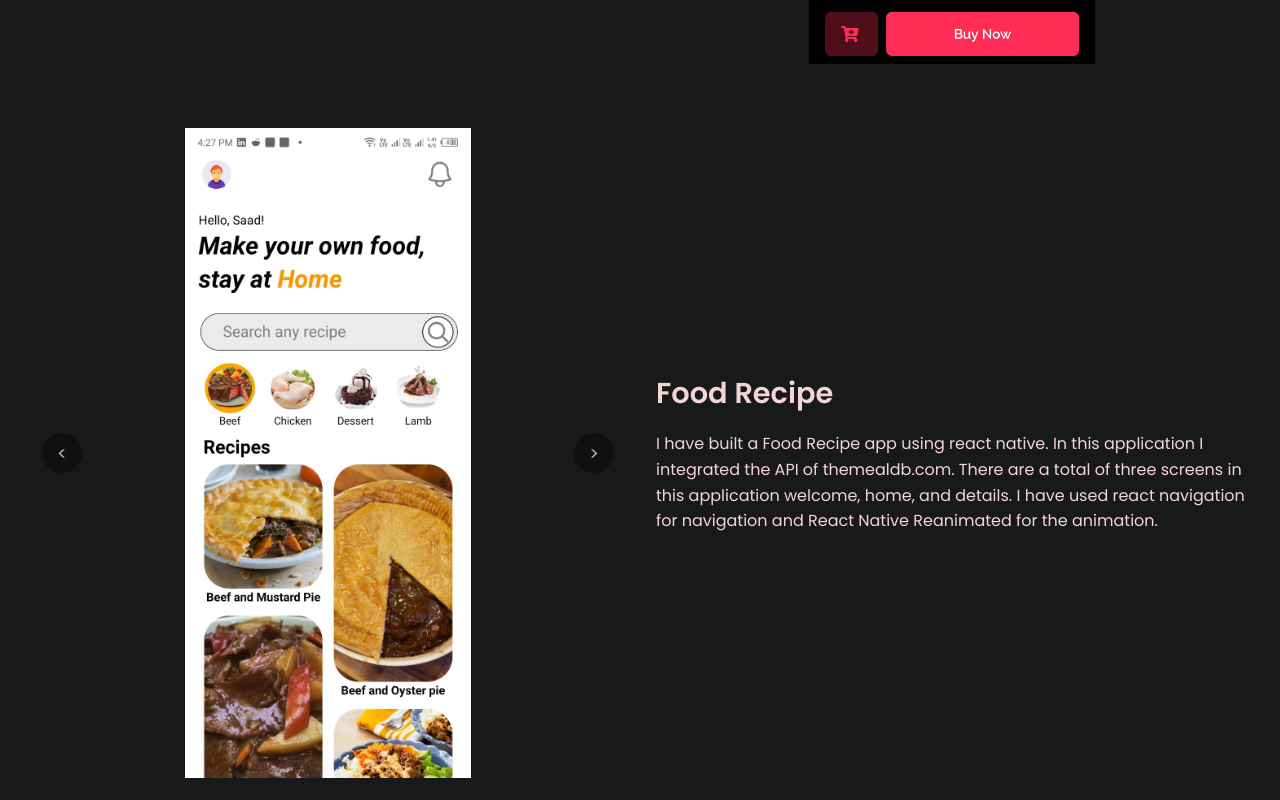
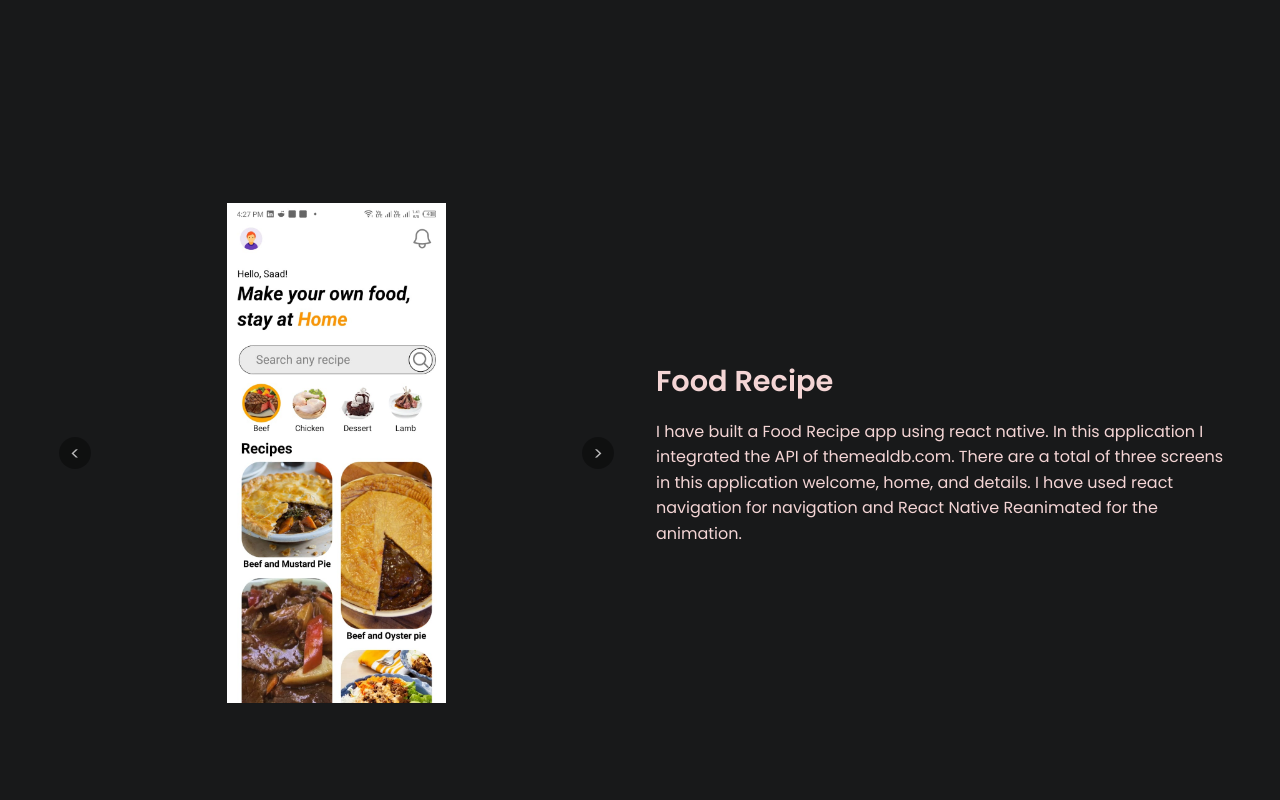
Before and after one commit to saadsultan7/Portfolio, a React (Vite) app: page / in a window 1280 px wide. Shown: the part 2540-3340 px from the top of the page. Built offline with nearby package versions, Linux system fonts and the light colour scheme.

Commit message:
pushed ::))

```diff
--- a/src/App.css
+++ b/src/App.css
@@ -6,8 +6,8 @@
   padding: 0;
   box-sizing: border-box;
   font-family: "Poppins", sans-serif;
-  transition: all 0.4s ease;
-  /* transition: color 0.4s ease, background-color 0.4s ease; */
+  /* transition: all 0.4s ease; */
+  transition: color 0.4s ease, background-color 0.4s ease;
 }
 
 :root {
@@ -253,22 +253,15 @@ body.dark .search-field i {
   color: var(--text-color);
 }
 
-
-
 .image-container {
-  width: 100%;
-  height: 100%;
+  width: 250px;
+  height: 500px;
   position: relative;
-
-  /* border-radius: 100%; */
-  /* margin-top: 40%; */
+  /* margin: 0; */
   overflow: hidden;
   display: flex;
   transition: transform 0.5s ease;
 }
-
-
-
 .image-container.flipping {
   animation: flip 0.5s ease-in-out;
 }
@@ -319,8 +312,6 @@ body.dark .search-field i {
   padding: 5px 10px;
   line-height: 40px;
 }
-
-
 
 .home h1 b {
   color: var(--main);
@@ -642,8 +633,8 @@ hr {
   color: white;
   border: none;
   border-radius: 50%;
-  width: 40px;
-  height: 40px;
+  width: 4vh;
+  height: 4vh;
   font-size: 18px;
   cursor: pointer;
   transition: background-color 0.3s ease, opacity 0.3s ease;
--- /dev/null
+++ b/src/components/ProjectItem.tsx
@@ -0,0 +1,50 @@
+import React, { useState, useCallback } from 'react';
+import useImageCache from '../hooks/useImageCache';
+
+interface ProjectItemProps {
+  title: string;
+  description: string;
+  imageSrcs: string[];
+  reverse?: boolean;
+}
+
+const ProjectItem: React.FC<ProjectItemProps> = ({ title, description, imageSrcs, reverse }) => {
+  const [currentImageIndex, setCurrentImageIndex] = useState(0);
+  const cachedImages = useImageCache(imageSrcs);
+
+  const nextImage = useCallback(() => {
+    setCurrentImageIndex((prevIndex) => (prevIndex + 1) % cachedImages.length);
+  }, [cachedImages.length]);
+
+  const prevImage = useCallback(() => {
+    setCurrentImageIndex((prevIndex) => (prevIndex - 1 + cachedImages.length) % cachedImages.length);
+  }, [cachedImages.length]);
+
+  return (
+    <div className={`project-item ${reverse ? 'reverse' : ''}`}>
+      <div className="project-details">
+        <h3 data-aos={reverse ? "fade-up-left" : "fade-up-right"}>{title}</h3>
+        <p data-aos={reverse ? "fade-up-left" : "fade-up-right"}>{description}</p>
+      </div>
+      <div className="project-images" data-aos={reverse ? "fade-up-right" : "fade-up-left"}>
+        <button className="slider-button prev" onClick={prevImage} aria-label="Previous image">&lt;</button>
+        <div className="image-container">
+          {cachedImages.map((src, index) => (
+            <img
+              key={index}
+              src={src}
+              alt={`${title} - Image ${index + 1}`}
+              className="responsive-image"
+              style={{
+                display: index === currentImageIndex ? 'block' : 'none',
+              }}
+            />
+          ))}
+        </div>
+        <button className="slider-button next" onClick={nextImage} aria-label="Next image">&gt;</button>
+      </div>
+    </div>
+  );
+};
+
+export default ProjectItem;
--- a/src/components/Projects.tsx
+++ b/src/components/Projects.tsx
@@ -1,8 +1,6 @@
-import React, { useState, useCallback } from 'react';
+import React from 'react';
+import ProjectItem from './ProjectItem';
 import chatImage2 from '../assets/s0.jpg';
-// import tikImage2 from '../assets/s1.png';
-// import tikImage3 from '../assets/s2.png';
-// import tikImage1 from '../assets/s10.jpg';
 import parchi1 from '../assets/parchi1.jpg';
 import parchi2 from '../assets/parchi2.jpg';
 import parchi3 from '../assets/parchi3.jpg';
@@ -16,63 +14,12 @@ import foodImage1 from '../assets/food1.jpg';
 import foodImage2 from '../assets/food2.jpg';
 import foodImage3 from '../assets/food3.jpg';
 
-interface ProjectItemProps {
-  title: string;
-  description: string;
-  imageSrcs: string[];
-  reverse?: boolean;
-}
-
-const ProjectItem: React.FC<ProjectItemProps> = ({ title, description, imageSrcs, reverse }) => {
-  const [currentImageIndex, setCurrentImageIndex] = useState(0);
-
-  const nextImage = useCallback(() => {
-    setCurrentImageIndex((prevIndex) => (prevIndex + 1) % imageSrcs.length);
-  }, [imageSrcs.length]);
-
-  const prevImage = useCallback(() => {
-    setCurrentImageIndex((prevIndex) => (prevIndex - 1 + imageSrcs.length) % imageSrcs.length);
-  }, [imageSrcs.length]);
-
-  return (
-    <div className={`project-item ${reverse ? 'reverse' : ''}`}>
-      <div className="project-details">
-
-        <h3 data-aos={reverse ? "fade-up-left" : "fade-up-right"}>{title}</h3>
-        <p data-aos={reverse ? "fade-up-left" : "fade-up-right"}>{description}</p>
-      </div>
-      <div className="project-images" data-aos={reverse ? "fade-up-right" : "fade-up-left"}>
-        <button className="slider-button prev" onClick={prevImage} aria-label="Previous image">&lt;</button>
-        <div className="image-container">
-          {imageSrcs.map((src, index) => (
-            <img
-              key={index}
-              src={src}
-              alt={`${title} - Image ${index + 1}`}
-              style={{
-                display: index === currentImageIndex ? 'block' : 'none',
-                width: '100%',
-                justifyContent: 'center',
-                alignItems: 'center',
-                height: '100%',
-                objectFit: 'contain',
-              }}
-              loading="lazy"
-            />
-          ))}
-        </div>
-        <button className="slider-button next" onClick={nextImage} aria-label="Next image">&gt;</button>
-      </div>
-    </div>
-  );
-};
-
 const Projects: React.FC = () => {
   return (
     <section id="Projects">
-        <center>
-    <hr data-aos="zoom-in" />
-  </center>
+      <center>
+        <hr data-aos="zoom-in" />
+      </center>
       <div className="project-section">
         <h1 data-aos="fade-up">Projects</h1>
         <p data-aos="fade-up">
@@ -101,8 +48,8 @@ const Projects: React.FC = () => {
 
         <ProjectItem
           title="Parchi"
-          description="I have developed a Tic-Tac-Toe game in Android Studio, and it was my first project. I built it using the JAVA language. In this application, I utilized a two-dimensional array and implemented the dependency of Lottie files for animations."
-          imageSrcs={[parchi1, parchi2, parchi3,parchi4]}
+          description="This is a Point Of Sale application for different types of vendors. Developed on react-native the backend was developed in python django and the database used is postgresql. For state management I used Redux. It has bluetooth printer integration, camera integration, and many more."
+          imageSrcs={[parchi1, parchi2, parchi3, parchi4]}
           reverse
         />
       </div>
--- /dev/null
+++ b/src/hooks/useImageCache.ts
@@ -0,0 +1,42 @@
+import { useState, useEffect } from 'react';
+
+const useImageCache = (imageSrcs: string[]) => {
+  const [cachedImages, setCachedImages] = useState<string[]>([]);
+
+  useEffect(() => {
+    const cacheImages = async () => {
+      const promises = imageSrcs.map(async (src) => {
+        const cachedSrc = localStorage.getItem(src);
+        if (cachedSrc) {
+          return cachedSrc;
+        } else {
+          try {
+            const response = await fetch(src);
+            const blob = await response.blob();
+            const reader = new FileReader();
+            return new Promise<string>((resolve) => {
+              reader.onloadend = () => {
+                const base64data = reader.result as string;
+                localStorage.setItem(src, base64data);
+                resolve(base64data);
+              };
+              reader.readAsDataURL(blob);
+            });
+          } catch (error) {
+            console.error('Error caching image:', error);
+            return src; // Fallback to original source if caching fails
+          }
+        }
+      });
+
+      const cachedSrcs = await Promise.all(promises);
+      setCachedImages(cachedSrcs);
+    };
+
+    cacheImages();
+  }, [imageSrcs]);
+
+  return cachedImages;
+};
+
+export default useImageCache;
--- /dev/null
+++ b/src/styles/ProjectItem.css
@@ -0,0 +1,89 @@
+.responsive-image {
+    width: 100%;
+    height: auto;
+    max-width: 200px;
+    max-height: 500px;
+    object-fit: contain;
+  }
+
+  @media (min-width: 768px) {
+    .responsive-image {
+      max-width: 300px;
+      max-height: 600px;
+    }
+  }
+
+  @media (min-width: 1024px) {
+    .responsive-image {
+      max-width: 400px;
+      max-height: 700px;
+    }
+  }
+
+  .project-item {
+    display: flex;
+    flex-direction: column;
+    margin-bottom: 2rem;
+  }
+
+  .project-item.reverse {
+    flex-direction: column-reverse;
+  }
+
+  .project-details {
+    flex: 1;
+  }
+
+  .project-images {
+    flex: 1;
+    position: relative;
+  }
+
+  .image-container {
+    position: relative;
+    width: 100%;
+    padding-top: 100%; /* 1:1 Aspect Ratio */
+  }
+
+  .image-container img {
+    position: absolute;
+    top: 0;
+    left: 0;
+    width: 100%;
+    height: 100%;
+    object-fit: contain;
+  }
+
+  .slider-button {
+    position: absolute;
+    top: 50%;
+    transform: translateY(-50%);
+    background: rgba(0, 0, 0, 0.5);
+    color: white;
+    border: none;
+    padding: 10px;
+    cursor: pointer;
+  }
+
+  .slider-button.prev {
+    left: 10px;
+  }
+
+  .slider-button.next {
+    right: 10px;
+  }
+
+  @media (min-width: 768px) {
+    .project-item {
+      flex-direction: row;
+    }
+
+    .project-item.reverse {
+      flex-direction: row-reverse;
+    }
+
+    .project-details,
+    .project-images {
+      flex: 1;
+    }
+  }
```
